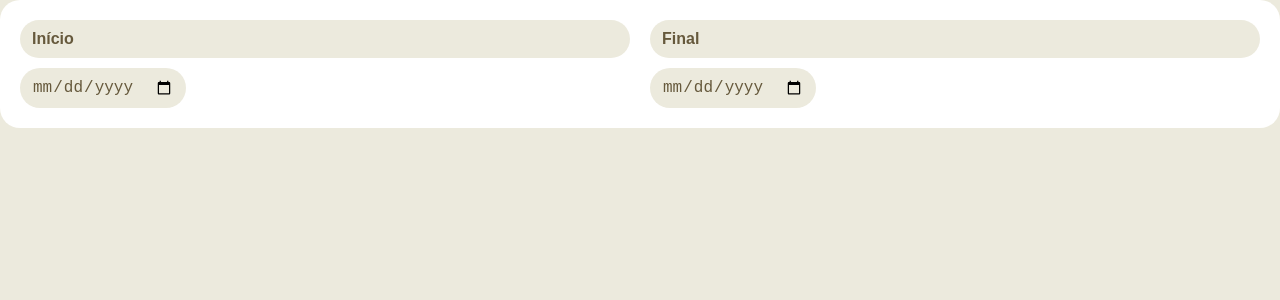
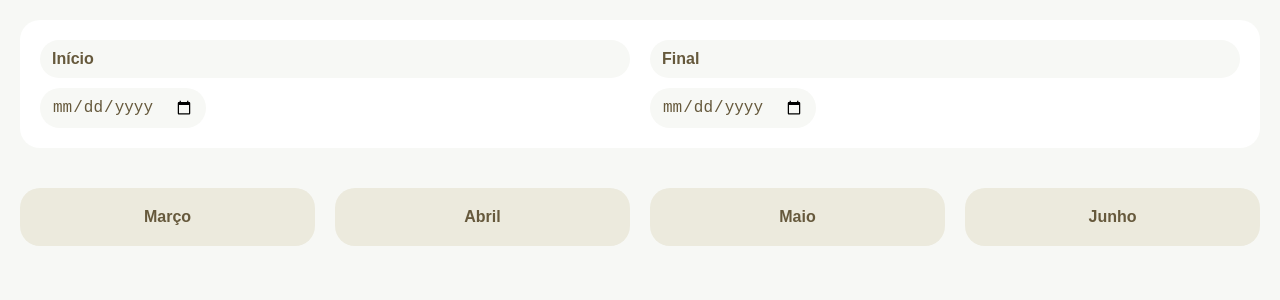
Before and after one commit to Henrique1204/React-Com-TypeScript, a React (Vite) app: page / in a window 1280 px wide. Shown: the top 300 px of the page. Built offline with nearby package versions, Linux system fonts and the light colour scheme; no server answers.

Commit message:
feat: criar botoes de para setar o mes do DateRange

```diff
--- a/src/Components/Header/index.tsx
+++ b/src/Components/Header/index.tsx
@@ -1,12 +1,17 @@
 import React from 'react';
 
 import DateRange from 'Components/DateRange';
+import Months from 'Components/Months';
 
 const Header: Component = () => {
 	return (
-		<div>
-			<DateRange />
-		</div>
+		<header className='mb container'>
+			<div className='mb'>
+				<DateRange />
+			</div>
+
+			<Months />
+		</header>
 	);
 };
 
--- /dev/null
+++ b/src/Components/MonthButton/index.tsx
@@ -0,0 +1,26 @@
+import React from 'react';
+
+import * as Types from './types';
+
+const style: React.CSSProperties = {
+	padding: 'var(--gap) var(--gap-s)',
+	border: 'none',
+	borderRadius: 'var(--gap)',
+	fontWeight: '600',
+	textTransform: 'capitalize',
+	color: 'var(--color-2)',
+	backgroundColor: 'var(--color-3)',
+};
+
+const MonthButton: Component<Types.MonthButtonProps> = ({
+	monthName,
+	onClick,
+}) => {
+	return (
+		<button style={style} onClick={onClick}>
+			{monthName}
+		</button>
+	);
+};
+
+export default MonthButton;
--- /dev/null
+++ b/src/Components/MonthButton/types.ts
@@ -0,0 +1,4 @@
+export type MonthButtonProps = {
+	monthName: string;
+	onClick?: () => void;
+};
--- /dev/null
+++ b/src/Components/Months/index.tsx
@@ -0,0 +1,62 @@
+import React from 'react';
+
+import { formatDate, getMonthName } from 'Core/Helpers/date';
+
+import { useSaleContext } from 'Contexts/sale';
+
+import MonthButton from 'Components/MonthButton';
+
+const Months: Component = () => {
+	const { setStartDate, setEndDate } = useSaleContext();
+
+	const CURRENT_MONTH = 0;
+	const ONE_MONTH_AGO = -1;
+	const TWO_MONTH_AGO = -2;
+	const THREE_MONTH_AGO = -3;
+
+	const getFirstAndLastDayInMonth = (monthAgo: number = 0) => {
+		const date = new Date();
+
+		date.setMonth(date.getMonth() + monthAgo);
+
+		const firstDay = new Date(date.getFullYear(), date.getMonth(), 1);
+		const lastDay = new Date(date.getFullYear(), date.getMonth() + 1, 0);
+
+		return { firstDay, lastDay };
+	};
+
+	const handleSetDate =
+		(monthAgo: number = 0) =>
+		() => {
+			const { firstDay, lastDay } = getFirstAndLastDayInMonth(monthAgo);
+
+			setStartDate(formatDate(firstDay));
+			setEndDate(formatDate(lastDay));
+		};
+
+	return (
+		<div className='flex'>
+			<MonthButton
+				monthName={getMonthName(THREE_MONTH_AGO)}
+				onClick={handleSetDate(THREE_MONTH_AGO)}
+			/>
+
+			<MonthButton
+				monthName={getMonthName(TWO_MONTH_AGO)}
+				onClick={handleSetDate(TWO_MONTH_AGO)}
+			/>
+
+			<MonthButton
+				monthName={getMonthName(ONE_MONTH_AGO)}
+				onClick={handleSetDate(ONE_MONTH_AGO)}
+			/>
+
+			<MonthButton
+				monthName={getMonthName(CURRENT_MONTH)}
+				onClick={handleSetDate(CURRENT_MONTH)}
+			/>
+		</div>
+	);
+};
+
+export default Months;
--- a/src/Contexts/sale/index.tsx
+++ b/src/Contexts/sale/index.tsx
@@ -1,6 +1,6 @@
 import React from 'react';
 
-import { formatDateToAPI } from 'Core/Helpers/formatDate';
+import { formatDateToAPI } from 'Core/Helpers/date';
 
 import useFetch from 'Hooks/useFetch';
 
@@ -9,7 +9,10 @@ import * as Types from './types';
 const SaleContext = React.createContext<Types.PartialSaleContextState>({});
 
 export const SaleContextProvider: Component = ({ children }) => {
-	const [startDate, setStartDate] = React.useState<string>(formatDateToAPI(14));
+	const [startDate, setStartDate] = React.useState<string>(
+		formatDateToAPI(-14)
+	);
+
 	const [endDate, setEndDate] = React.useState<string>(formatDateToAPI());
 
 	const { data, error, loading } = useFetch<Types.Sale[]>(
--- /dev/null
+++ b/src/Core/Helpers/date.ts
@@ -0,0 +1,24 @@
+export const formatDate = (date: Date) => {
+	const dateFormattedInEnUS = new Intl.DateTimeFormat().format(date);
+	const dateFormattedToApi = dateFormattedInEnUS.split('/').reverse().join('-');
+
+	return dateFormattedToApi;
+};
+
+export const formatDateToAPI = (daysAgo: number = 0) => {
+	const date = new Date();
+	date.setDate(date.getDate() + daysAgo);
+
+	return formatDate(date);
+};
+
+export const getMonthName = (monthsAgo: number = 0) => {
+	const date = new Date();
+	date.setMonth(date.getMonth() + monthsAgo);
+
+	const name = new Intl.DateTimeFormat('pt-BR', {
+		month: 'long',
+	}).format(date);
+
+	return name;
+};
--- a/src/Core/Helpers/formatDate.ts
+++ /dev/null
@@ -1,9 +0,0 @@
-export const formatDateToAPI = (daysAgo: number = 0) => {
-	const date = new Date();
-	date.setDate(date.getDate() - daysAgo);
-
-	const dateFormattedInEnUS = new Intl.DateTimeFormat().format(date);
-	const dateFormattedToApi = dateFormattedInEnUS.split('/').reverse().join('-');
-
-	return dateFormattedToApi;
-};
--- a/src/globals.css
+++ b/src/globals.css
@@ -1,8 +1,9 @@
 html {
 	--color-1: #463220;
 	--color-2: #66593c;
-	--color-4: #eceadd;
-	--color-5: #fff;
+	--color-3: #eceadd;
+	--color-4: #f7f8f5;
+	--color-5: #ffffff;
 
 	--gap-s: 0.625rem;
 	--gap: 1.25rem;
```
